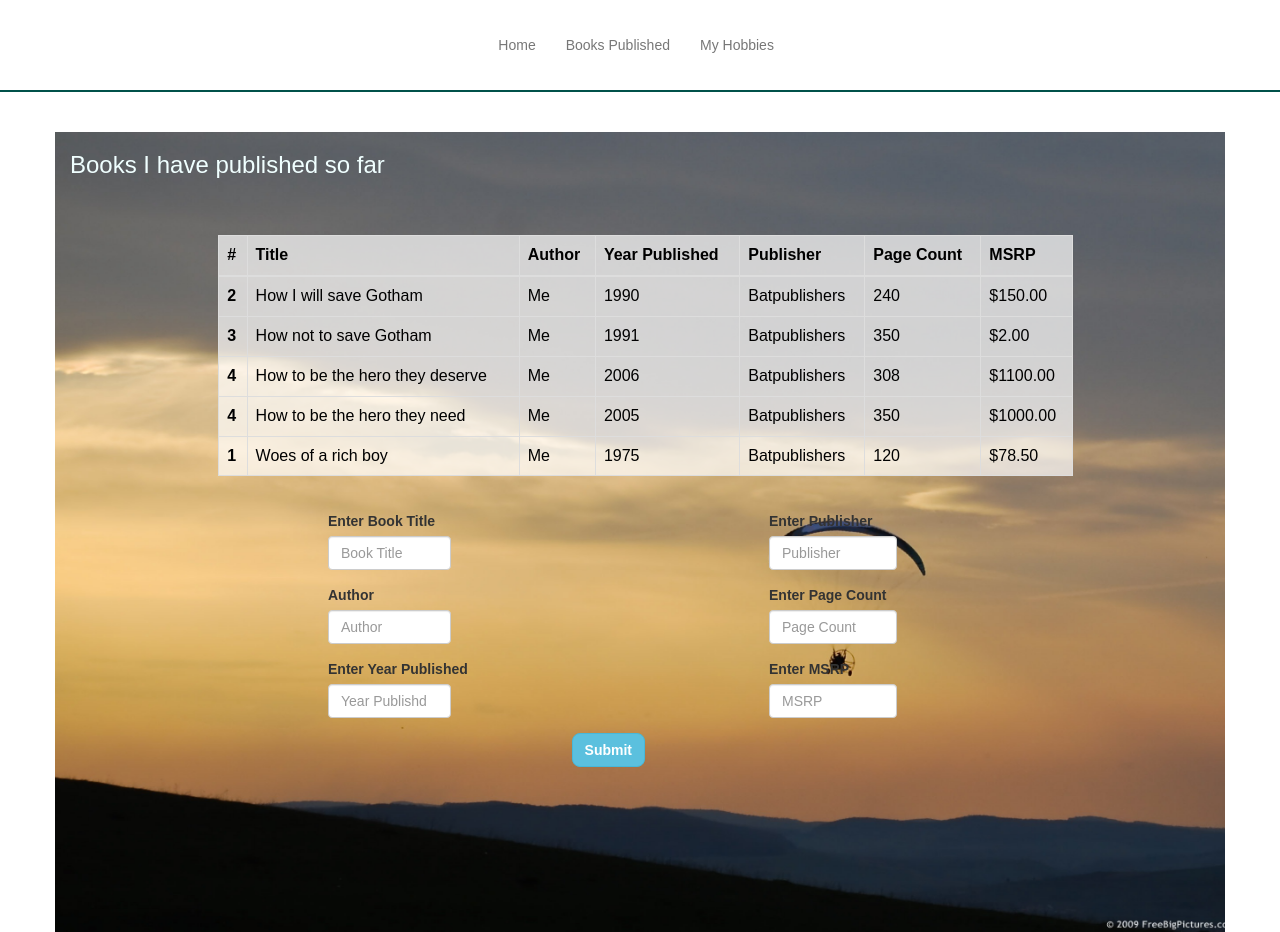
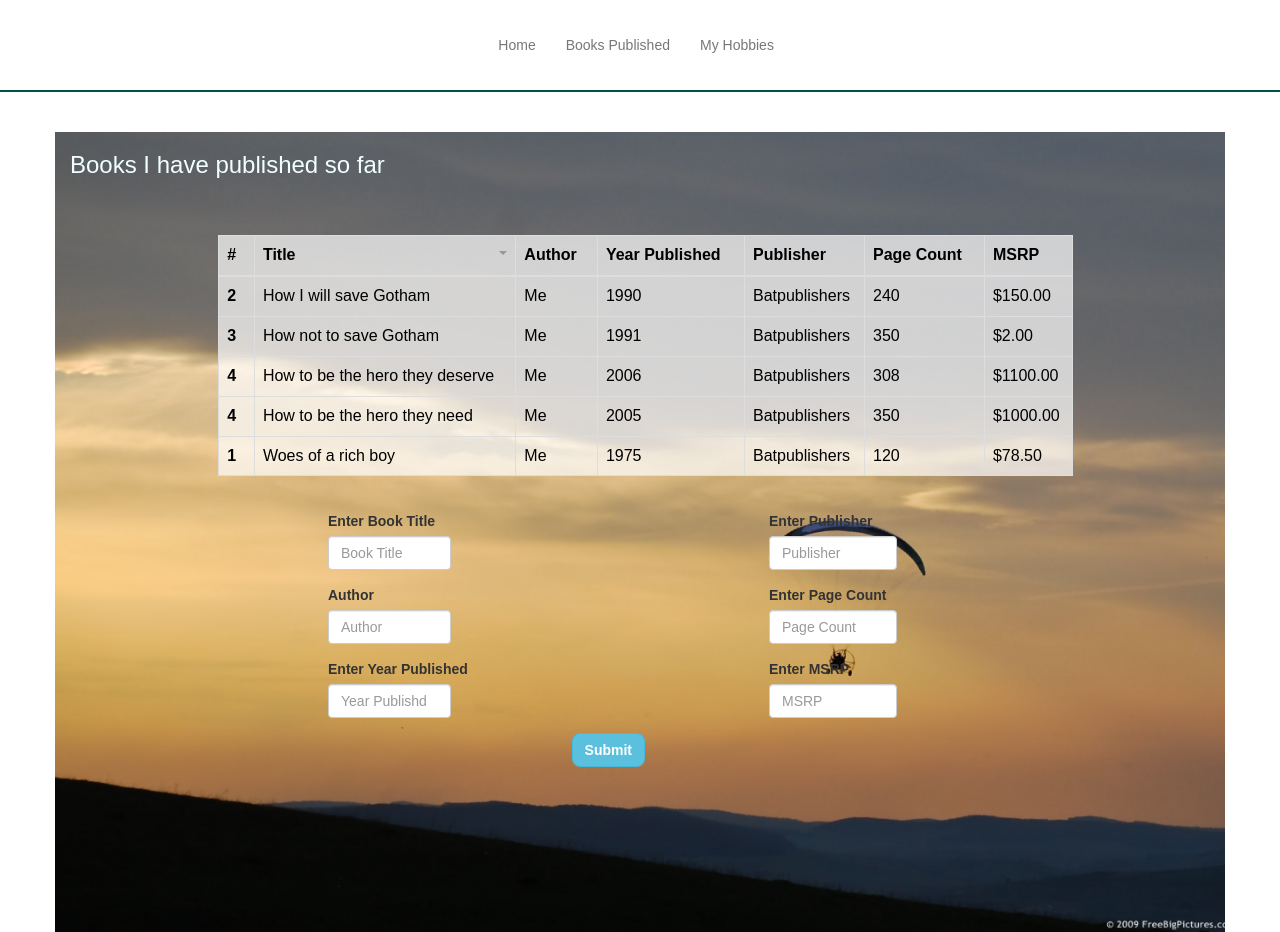
Before and after one commit to iu-msis/using-docker-SakshamArora94, a plain HTML site: page public/books_published.html in a window 1280 px wide. Both pictures are taken after a click on the element "Title". Drawn offline with nearby package versions, Linux system fonts and the light colour scheme.

Commit message:
Added styling for sorting table in style.css

```diff
--- a/public/css/style.css
+++ b/public/css/style.css
@@ -126,3 +126,41 @@ table {
     background-color: rgba(255,255,255,0.7);
     color: black;
 }
+
+/*Table sort CSS*/
+th[role=columnheader]:not(.no-sort) {
+	cursor: pointer;
+}
+
+th[role=columnheader]:not(.no-sort):after {
+	content: '';
+	float: right;
+	margin-top: 7px;
+	border-width: 0 4px 4px;
+	border-style: solid;
+	border-color: #404040 transparent;
+	visibility: hidden;
+	opacity: 0;
+	-ms-user-select: none;
+	-webkit-user-select: none;
+	-moz-user-select: none;
+	user-select: none;
+}
+
+th[aria-sort=ascending]:not(.no-sort):after {
+	border-bottom: none;
+	border-width: 4px 4px 0;
+}
+
+th[aria-sort]:not(.no-sort):after {
+	visibility: visible;
+	opacity: 0.4;
+}
+
+th[role=columnheader]:not(.no-sort):hover:after {
+	visibility: visible;
+	opacity: 1;
+}
+
+
+/*Home Page*/
```
